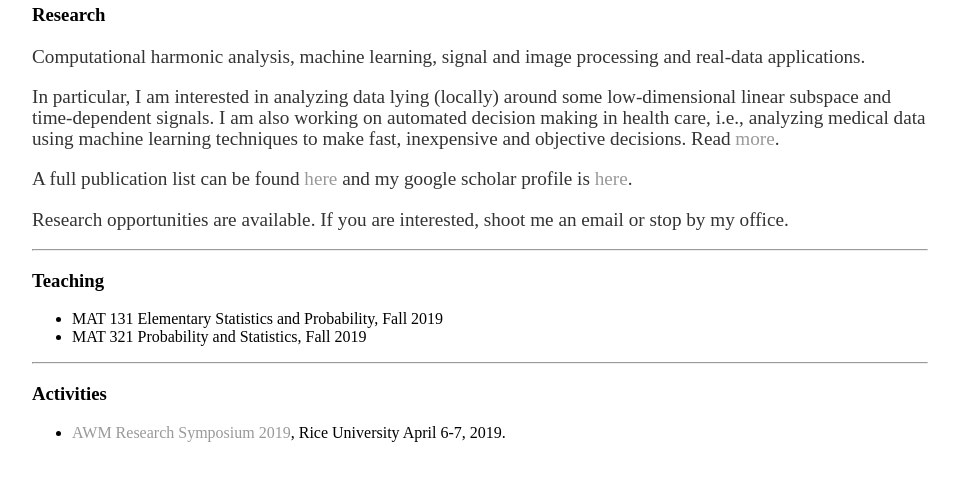
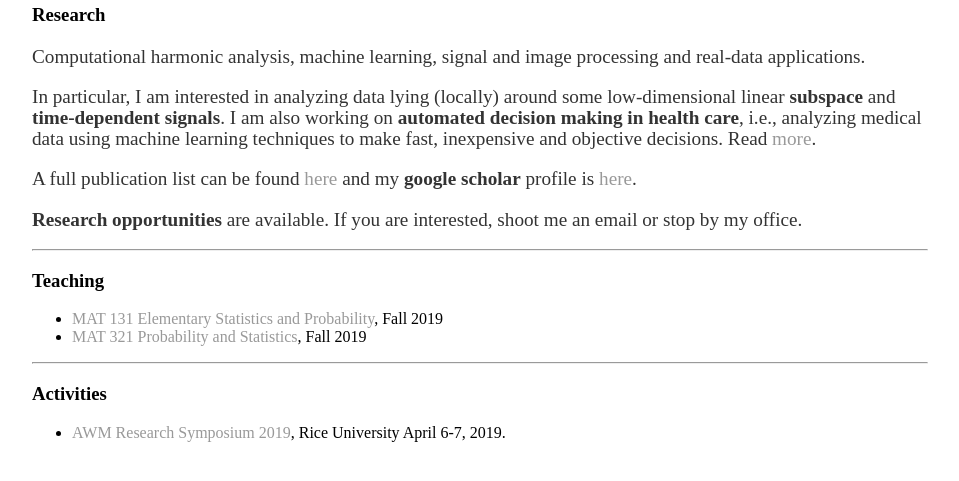
Before and after one commit to mathGrace/mathGrace.github.io, a Jekyll site: the page built from index.md, in a window 1280 px wide, cut to the strip 381-862 px from the top of the page. Shown: the whole strip, without its empty margins (160-1119 px from the left). Built offline with Jekyll 4.4.1, drawn with Linux system fonts in a browser that asks for light colours; part of the change alters nothing that is shown.

```diff
--- a/index.md
+++ b/index.md
@@ -16,17 +16,17 @@ Computational harmonic analysis, machine learning,
 signal and image processing and real-data applications.
 
 In particular, I am interested in analyzing data lying (locally) around some low-dimensional
-linear subspace and time-dependent signals. I am also working on automated decision making in health care, i.e., analyzing medical data using machine learning techniques to make fast, inexpensive and objective decisions. Read [more](research).
+linear **subspace** and **time-dependent signals**. I am also working on **automated decision making in health care**, i.e., analyzing medical data using machine learning techniques to make fast, inexpensive and objective decisions. Read [more](research).
 
-A full publication list can be found [here](publications) and my google scholar profile is [here](https://scholar.google.com/citations?user=71HiUPcAAAAJ&hl=en).
+A full publication list can be found [here](publications) and my **google scholar** profile is [here](https://scholar.google.com/citations?user=71HiUPcAAAAJ&hl=en).
 
-Research opportunities are available. If you are interested, shoot me an email or stop by my office.
+**Research opportunities** are available. If you are interested, shoot me an email or stop by my office.
 
 ---
 
 ### Teaching
-- MAT 131 Elementary Statistics and Probability, Fall 2019
-- MAT 321 Probability and Statistics, Fall 2019
+- [MAT 131 Elementary Statistics and Probability](/teaching/mat131), Fall 2019
+- [MAT 321 Probability and Statistics](/teaching/mat321), Fall 2019
 
 
 ---
```
